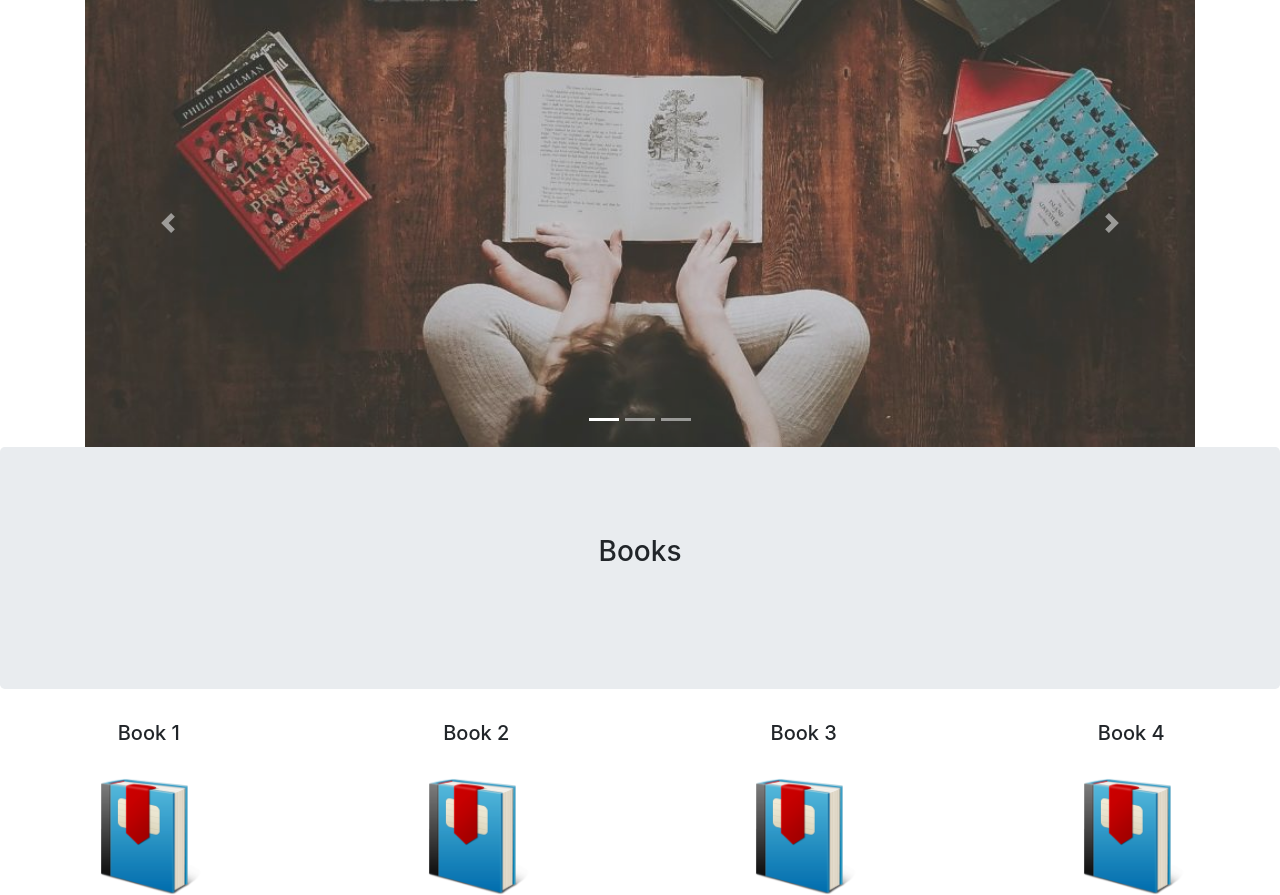
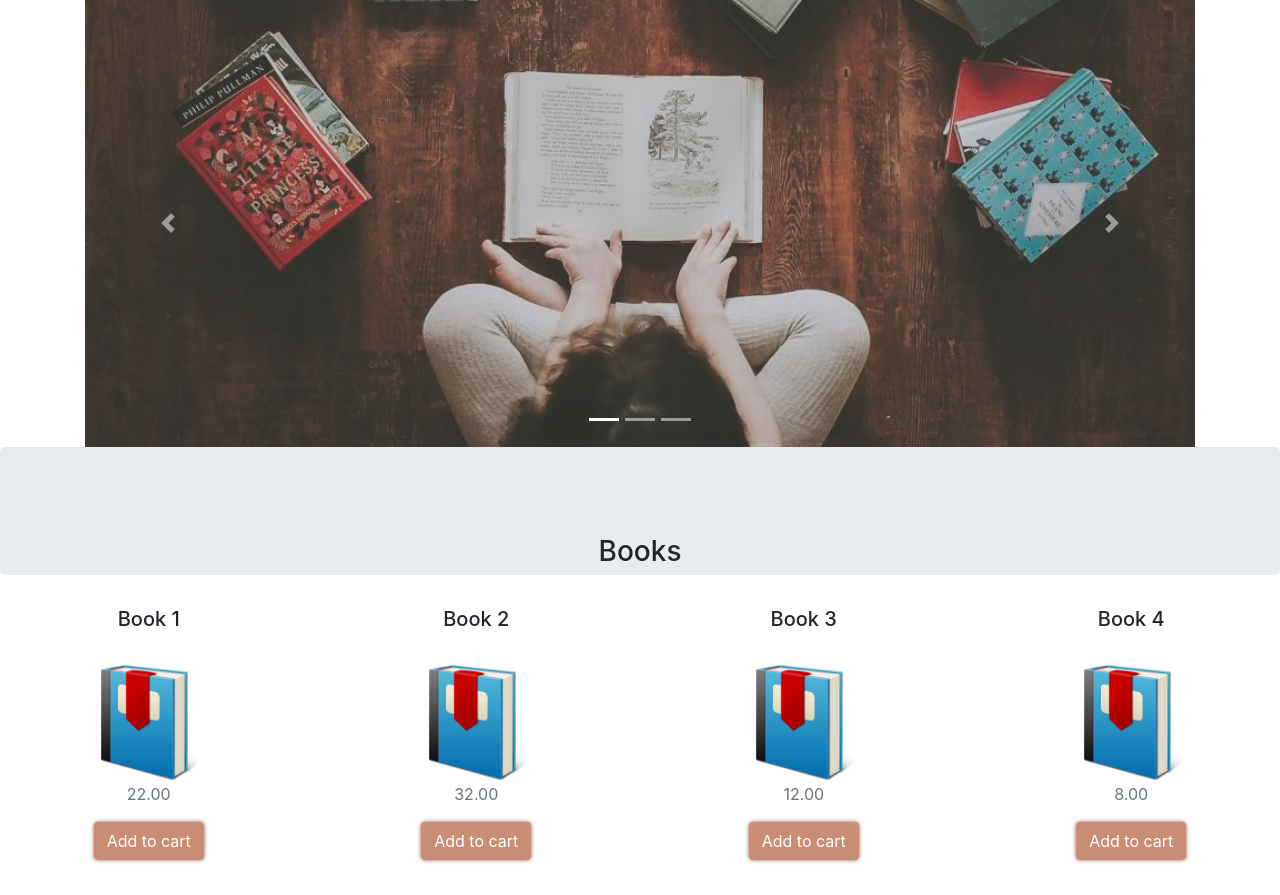
Before and after one commit to ethelpruss/bookstore, a PHP site: page /index.php in a window 1280 px wide. Shown: the part 458-1353 px from the top of the page. Run offline with PHP 8.4, Linux system fonts and the light colour scheme; data comes from the database, SQL or seed files in the repository.

Commit message:
Title jumbo size changed

```diff
--- a/css/custom.css
+++ b/css/custom.css
@@ -206,3 +206,7 @@
   padding-left: 10%;
   padding-right: 10%;
 }
+
+#catalogTitleJumbo{
+height: 4rem !important;
+}
--- a/productGallery.php
+++ b/productGallery.php
@@ -1,13 +1,15 @@
 <script src="/bookstore/javascript/addToCart.js"></script>
-<div class= "jumbotron text-center">
+<div class= "jumbotron text-center" id="catalogTitleJumbo">
   <br />
   <h3>
   <?php
     if ($_SESSION['type'] == 'ebook') {
       echo "E-books";
-    } else if ($_SESSION['type'] == 'book') {
+    }
+    else if ($_SESSION['type'] == 'book') {
       echo "Books";
-    } else if ($_SESSION['type'] == 'audiobook') {
+    }
+    else if ($_SESSION['type'] == 'audiobook') {
       echo "Audiobooks";
     }
   ?>
```
